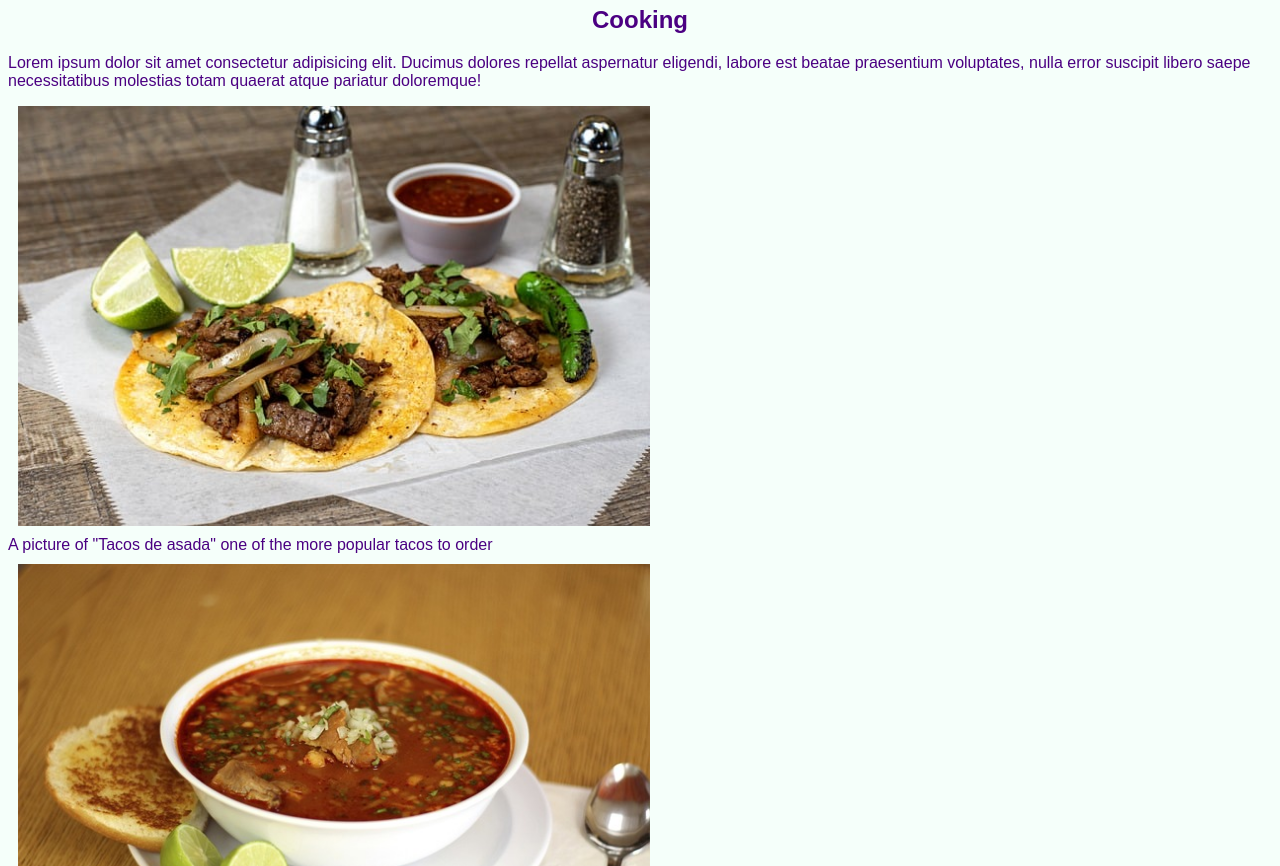
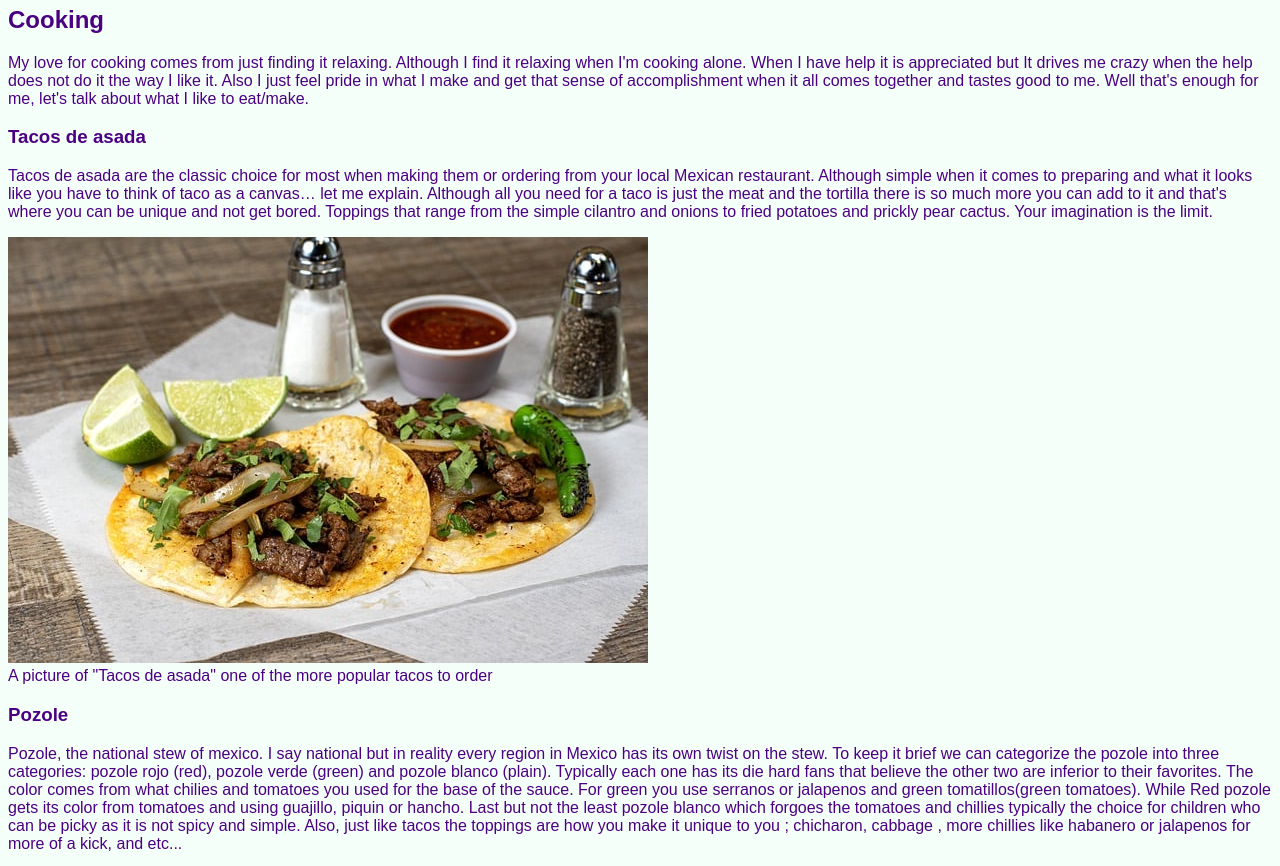
Before and after one commit to rGToaster/add103, a plain HTML site: page project_one/pages/cooking.html in a window 1280 px wide. Shown: the part 112-978 px from the top of the page. Drawn offline with Linux system fonts and the light colour scheme.

Commit message:
just saving just in case

```diff
--- a/project_one/css/styles.css
+++ b/project_one/css/styles.css
@@ -16,17 +16,3 @@ nav a {
     border: 2px solid white;
     border-radius: 15px;
 }
-
-img {
-    width: 50%;
-    display: block;
-    margin: 10px;
-}
-
-h1 {
-    text-align: center;
-}
-
-h2 {
-    text-align: center;
-}
--- a/project_one/pages/cooking.html
+++ b/project_one/pages/cooking.html
@@ -4,7 +4,7 @@
 <head>
     <meta charset="UTF-8">
     <meta name="viewport" content="width=device-width, initial-scale=1.0">
-    <title>Home Page - Sample</title>
+    <title>Favorite dishes</title>
     <link rel="stylesheet" href="../css/styles.css">
 </head>
 
@@ -16,11 +16,47 @@
         <a href="gaming.html">gaming</a>
     </nav>
     <h2>Cooking</h2>
-    <p>Lorem ipsum dolor sit amet consectetur adipisicing elit. Ducimus dolores repellat aspernatur eligendi, labore est
-        beatae praesentium voluptates, nulla error suscipit libero saepe necessitatibus molestias totam quaerat atque
-        pariatur doloremque!</p>
+    <p>My love for cooking comes from just finding it relaxing. Although I find it relaxing when I'm cooking alone. When
+        I have
+        help it is appreciated but It drives me crazy when the help does not do it the way I like it. Also I just feel
+        pride in
+        what I make and get that sense of accomplishment when it all comes together and tastes good to me. Well that's
+        enough
+        for me, let's talk about what I like to eat/make.
+    </p>
+    <h3>Tacos de asada</h3>
+    <p>
+        Tacos de asada are the classic choice for most when making them or ordering from your local Mexican restaurant.
+        Although
+        simple when it comes to preparing and what it looks like you have to think of taco as a canvas… let me explain.
+        Although
+        all you need for a taco is just the meat and the tortilla there is so much more you can add to it and that's
+        where you
+        can be unique and not get bored. Toppings that range from the simple cilantro and onions to fried potatoes and
+        prickly
+        pear cactus. Your imagination is the limit.
+    </p>
     <img src="../images/tacos-7759107_640.jpg" alt="tacos">
     <figcaption>A picture of "Tacos de asada" one of the more popular tacos to order</figcaption>
+    <h3>Pozole</h3>
+    <p>
+        Pozole, the national stew of mexico. I say national but in reality every region in Mexico has its own twist on
+        the stew.
+        To keep it brief we can categorize the pozole into three categories: pozole rojo (red), pozole verde (green) and
+        pozole
+        blanco (plain). Typically each one has its die hard fans that believe the other two are inferior to their
+        favorites. The
+        color comes from what chilies and tomatoes you used for the base of the sauce. For green you use serranos or
+        jalapenos
+        and green tomatillos(green tomatoes). While Red pozole gets its color from tomatoes and using guajillo, piquin
+        or
+        hancho. Last but not the least pozole blanco which forgoes the tomatoes and chillies typically the choice for
+        children
+        who can be picky as it is not spicy and simple. Also, just like tacos the toppings are how you make it unique to
+        you ;
+        chicharon, cabbage , more chillies like habanero or jalapenos for more of a kick, and etc...
+
+    </p>
     <img src="../images/pozole.jpg" alt="pozole">
     <figcaption>A picture of "Pozole rojo" one of the three main types of pozole available</figcaption>
 </body>
```
Also changed, not shown: project_one/index.html (+2 -3 lines), project_one/pages/gaming.html (+36 -5 lines).
